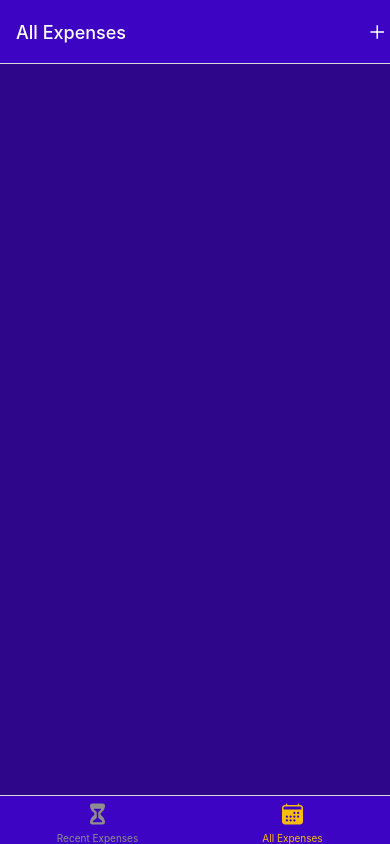
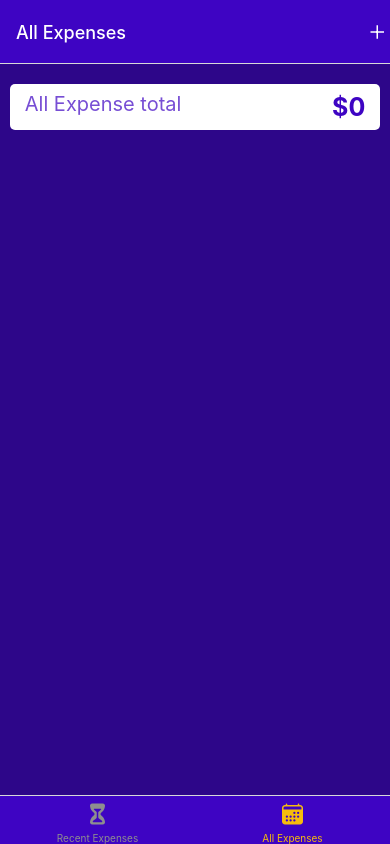
Before and after one commit to aadil42/react-native-expense-tracker, a React Native app: screen /allScreen in a window 390 px wide. Built offline with nearby package versions, Linux system fonts and the light colour scheme.

Commit message:
add total component in both screens

```diff
--- /dev/null
+++ b/components/Total.js
@@ -0,0 +1,38 @@
+import { StyleSheet, View, Text } from "react-native";
+import { GlobalStyles } from "../constants/styles";
+const Total = ({ total, title }) => {
+
+    return (
+        <View style={styles.recentTotalContainer}>
+            <Text style={styles.lightTextColor}>{title}</Text>
+            <Text style={styles.darkTextColor}>${total}</Text>
+        </View>
+    );
+}
+
+
+const styles = StyleSheet.create({
+    recentTotalContainer: {
+        flexDirection: "row",
+        justifyContent: "space-between",
+        width: "95%",
+        marginTop: 20,
+        backgroundColor: "white",
+        borderRadius: 5,
+        paddingHorizontal: 15,
+        paddingVertical: 8,
+    },
+    lightTextColor: {
+        opacity: .7,
+        fontSize: 20,
+        color: GlobalStyles.colors.primary500
+    },
+    darkTextColor: {
+        fontSize: 25,
+        fontWeight: "bold",
+        color: GlobalStyles.colors.primary500
+    },
+});
+
+
+export default Total;
--- a/screens/AllExpenses.js
+++ b/screens/AllExpenses.js
@@ -5,6 +5,7 @@ import { GlobalStyles } from "../constants/styles";
 
 // get components
 import List from "../components/List";
+import Total from "../components/Total";
 
 // get contexts
 import { ExpenseCtx } from "../store/context/ExpenseContext";
@@ -14,8 +15,13 @@ const AllExpenses = ({ navigation }) => {
     const ctx = useContext(ExpenseCtx);
 
     const allExpenseList = ctx.list;
+    const total = allExpenseList.reduce((acc, expense) => {
+        return acc + +expense.amount;
+    }, 0);
+
     return (
         <View style={styles.container}>
+            <Total total={total} title="All Expense total" />
             <List navigation={navigation} list={allExpenseList} />
         </View>
     );
--- a/screens/RecentExpenses.js
+++ b/screens/RecentExpenses.js
@@ -3,6 +3,8 @@ import { View, Text, StyleSheet } from "react-native";
 import { GlobalStyles } from "../constants/styles";
 
 import List from "../components/List";
+
+import Total from "../components/Total";
 
 import { ExpenseCtx } from "../store/context/ExpenseContext";
 
@@ -13,12 +15,13 @@ const RecentExpenses = ({ navigation }) => {
         return b.date - a.date;
     });
 
+    const total = recentList.slice(0,7).reduce((acc, expense) => {
+        return acc + +expense.amount;
+    }, 0);
+
     return (
         <View style={styles.container}>
-            <View style={styles.recentTotalContainer}>
-                <Text style={styles.lightTextColor}>Last 7 days</Text>
-                <Text style={styles.darkTextColor}>${recentList.slice(0, 7).reduce((acc, curr) => (acc+ +(curr.amount)), 0)}</Text>
-            </View>
+            <Total title="Last 7 days" total={total}/>
             <List navigation={navigation} list={recentList.slice(0, 7)} />
         </View>
     );
@@ -30,16 +33,6 @@ const styles = StyleSheet.create({
         justifyContent: "center",
         alignItems: "center",
         backgroundColor: GlobalStyles.colors.primary700
-    },
-    lightTextColor: {
-        opacity: .7,
-        fontSize: 20,
-        color: GlobalStyles.colors.primary500
-    },
-    darkTextColor: {
-        fontSize: 25,
-        fontWeight: "bold",
-        color: GlobalStyles.colors.primary500
     },
     recentTotalContainer: {
         flexDirection: "row",
```
